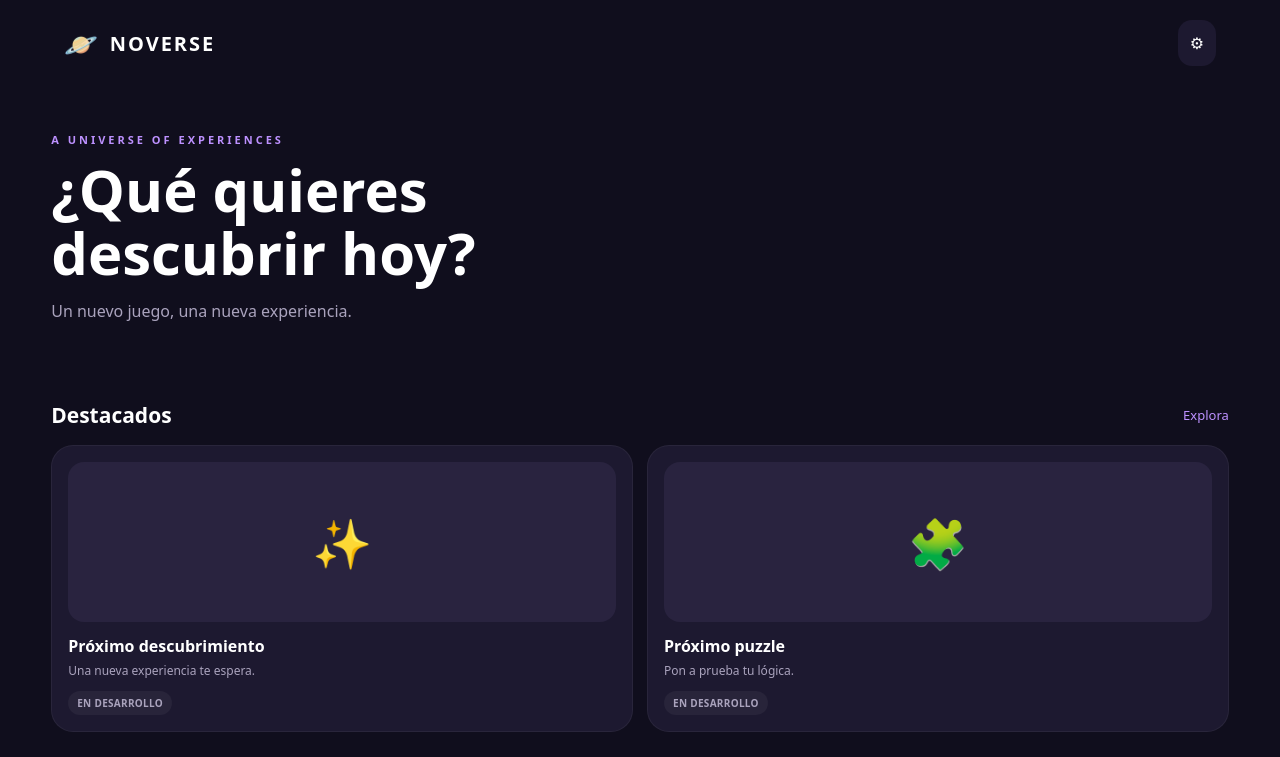
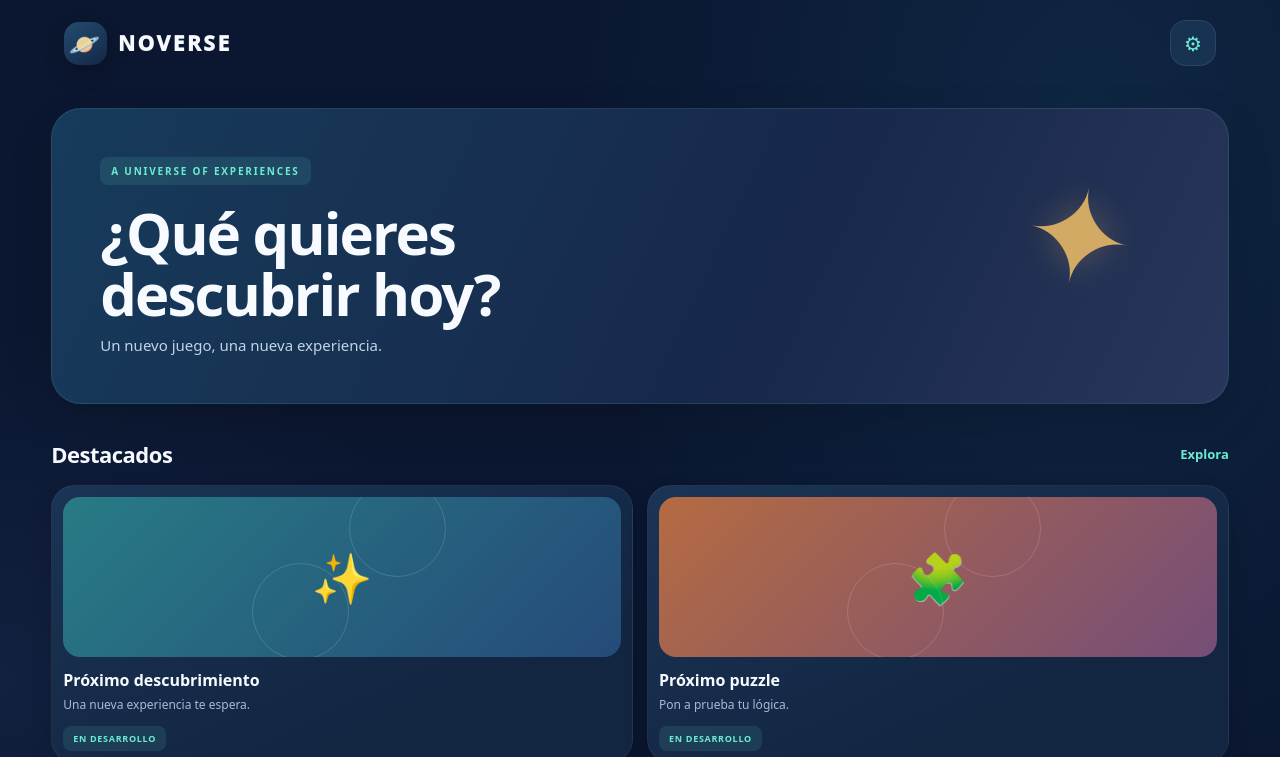
Before and after one commit to jhooni467/Noverse, a plain HTML site: page index.html in a window 1280 px wide. Shown: the top 757 px of the page. Drawn offline with Linux system fonts and the light colour scheme.

Commit message:
Give NOVERSE a distinct colorful game-universe visual identity

```diff
--- a/css/styles.css
+++ b/css/styles.css
@@ -1,27 +1,30 @@
 :root {
-  --background: #100e1d;
-  --surface: #1d1930;
-  --surface-light: #29233f;
-  --primary: #bd91ff;
-  --text: #ffffff;
-  --muted: #aaa3bd;
-  --radius: 22px;
+  --background: #0b1730;
+  --surface: #142746;
+  --surface-light: #20395c;
+  --primary: #6cebd2;
+  --secondary: #ffbd59;
+  --text: #f7fbff;
+  --muted: #a9bbd4;
+  --radius: 24px;
 }
 
 * { box-sizing: border-box; }
-
 [hidden] { display: none !important; }
 
 body {
   margin: 0;
   min-height: 100vh;
-  background: var(--background);
   color: var(--text);
   font-family: system-ui, sans-serif;
+  background:
+    radial-gradient(ellipse at 85% 8%, #16456b55 0, transparent 32rem),
+    radial-gradient(ellipse at 0% 42%, #263b6b44 0, transparent 30rem),
+    var(--background);
 }
 
 button { font: inherit; color: inherit; cursor: pointer; }
-button:focus-visible { outline: 3px solid var(--primary); outline-offset: 3px; }
+button:focus-visible { outline: 3px solid var(--secondary); outline-offset: 3px; }
 
 .topbar {
   display: flex;
@@ -33,48 +36,108 @@ button:focus-visible { outline: 3px solid var(--primary); outline-offset: 3px; }
 .brand {
   display: flex;
   align-items: center;
-  gap: 10px;
-  font-weight: 900;
-  letter-spacing: 2px;
+  gap: 11px;
+  font-size: 21px;
+  font-weight: 950;
+  letter-spacing: 2.5px;
+}
+
+.brand-icon {
+  display: grid;
+  place-items: center;
+  width: 43px;
+  height: 43px;
+  border-radius: 15px;
+  background: linear-gradient(145deg, #244c70, #142746);
+  font-size: 25px;
+  box-shadow: 0 7px 22px #0003;
+}
+
+.settings {
+  width: 46px;
+  height: 46px;
+  border: 1px solid #ffffff16;
+  border-radius: 16px;
+  background: #183252;
+  color: var(--primary);
   font-size: 20px;
 }
 
-.brand-icon { font-size: 27px; }
+.main-content { width: min(1200px, 92%); margin: auto; }
 
-.settings {
-  background: var(--surface);
-  border: 0;
-  border-radius: 14px;
-  padding: 12px;
+.welcome {
+  position: relative;
+  overflow: hidden;
+  margin: 22px 0 35px;
+  padding: clamp(25px, 5vw, 48px);
+  border: 1px solid #8debd51c;
+  border-radius: 30px;
+  background: linear-gradient(115deg, #173b5b, #17284a 62%, #29365b);
+  box-shadow: 0 18px 45px #0002;
 }
 
-.main-content { width: min(1200px, 92%); margin: auto; }
-.welcome { padding: 35px 0; }
+.welcome::after {
+  content: "✦";
+  position: absolute;
+  right: 8%;
+  top: 12%;
+  color: #ffca68;
+  font-size: clamp(65px, 14vw, 130px);
+  opacity: .8;
+  transform: rotate(12deg);
+  text-shadow: 0 0 35px #ffca6855;
+}
 
 .eyebrow {
+  position: relative;
+  z-index: 1;
+  display: inline-block;
+  margin: 0;
+  padding: 7px 11px;
+  border-radius: 8px;
+  background: #6cebd21b;
   color: var(--primary);
-  font-size: 11px;
-  letter-spacing: 3px;
-  font-weight: 800;
+  font-size: 10px;
+  font-weight: 900;
+  letter-spacing: 1.8px;
 }
 
 .welcome h1 {
+  position: relative;
+  z-index: 1;
+  max-width: 650px;
+  margin: 17px 0 10px;
   font-size: clamp(34px, 6vw, 58px);
-  line-height: 1.08;
-  margin: 12px 0;
+  line-height: 1.06;
+  letter-spacing: -1.8px;
 }
 
-.welcome p:last-child { color: var(--muted); }
+.welcome p:last-child {
+  position: relative;
+  z-index: 1;
+  margin: 0;
+  color: #c1d3e8;
+  font-size: 15px;
+}
 
 .section-heading {
   display: flex;
   align-items: center;
   justify-content: space-between;
-  margin: 28px 0 16px;
+  margin: 30px 0 16px;
 }
 
-.section-heading h2 { font-size: 21px; margin: 0; }
-.section-heading span { color: var(--primary); font-size: 13px; }
+.section-heading h2 {
+  margin: 0;
+  font-size: 22px;
+  letter-spacing: -.5px;
+}
+
+.section-heading span {
+  color: var(--primary);
+  font-size: 13px;
+  font-weight: 700;
+}
 
 .featured-grid, .games-grid {
   display: grid;
@@ -85,38 +148,65 @@ button:focus-visible { outline: 3px solid var(--primary); outline-offset: 3px; }
 .game-card {
   min-width: 0;
   overflow: hidden;
-  background: var(--surface);
+  padding: 11px;
+  border: 1px solid #b6d9ff12;
   border-radius: var(--radius);
-  padding: 16px;
-  border: 1px solid #ffffff0d;
-  transition: transform .2s ease, background .2s ease;
+  background: linear-gradient(155deg, #1b3455, #122541 75%);
+  box-shadow: 0 9px 22px #0002;
+  transition: transform .2s ease, border-color .2s ease;
 }
 
+.game-card[role="button"] { cursor: pointer; }
+.game-card[role="button"]:hover { border-color: #6cebd277; transform: translateY(-3px); }
 .game-card:active { transform: scale(.98); }
 
 .game-art {
-  min-height: 110px;
+  position: relative;
   display: grid;
+  min-height: 112px;
   place-items: center;
-  border-radius: 16px;
-  font-size: 48px;
-  background: var(--surface-light);
+  overflow: hidden;
+  border-radius: 17px;
   margin-bottom: 13px;
+  background: linear-gradient(135deg, #287b85, #254b79);
+  font-size: 49px;
 }
 
-.game-card h3 { font-size: 16px; margin: 0 0 5px; }
-.game-card p { color: var(--muted); font-size: 12px; margin: 0; }
+.game-card:nth-child(2n) .game-art {
+  background: linear-gradient(135deg, #b56b42, #754d78);
+}
+
+.game-card:nth-child(3n) .game-art {
+  background: linear-gradient(135deg, #526fbd, #327e91);
+}
+
+.game-art::before, .game-art::after {
+  content: "";
+  position: absolute;
+  width: 95px;
+  height: 95px;
+  border: 1px solid #ffffff25;
+  border-radius: 50%;
+}
+
+.game-art::before { transform: translate(-42px, 35px); }
+.game-art::after { transform: translate(55px, -48px); }
+.game-art { isolation: isolate; }
+.game-art::first-letter { filter: drop-shadow(0 5px 5px #0004); }
+
+.game-card h3 { margin: 0 0 6px; font-size: 16px; line-height: 1.25; }
+.game-card p { margin: 0; color: var(--muted); font-size: 12px; line-height: 1.45; }
 
 .game-status {
   display: inline-block;
-  margin-top: 12px;
-  padding: 5px 9px;
-  border-radius: 20px;
-  background: #ffffff0c;
-  color: var(--muted);
-  font-size: 10px;
-  font-weight: 700;
-  letter-spacing: .3px;
+  margin-top: 13px;
+  padding: 6px 10px;
+  border-radius: 8px;
+  background: #6cebd21a;
+  color: var(--primary);
+  font-size: 9px;
+  font-weight: 900;
+  letter-spacing: .7px;
 }
 
 .categories {
@@ -126,33 +216,33 @@ button:focus-visible { outline: 3px solid var(--primary); outline-offset: 3px; }
   padding: 3px 0 15px;
   scrollbar-width: none;
 }
-
 .categories::-webkit-scrollbar { display: none; }
 
 .category {
   flex-shrink: 0;
-  background: var(--surface);
-  border: 0;
-  border-radius: 30px;
-  padding: 10px 17px;
+  padding: 10px 16px;
+  border: 1px solid #b6d9ff17;
+  border-radius: 12px;
+  background: #142746;
   color: var(--muted);
   font-size: 13px;
+  font-weight: 650;
 }
 
 .category.active {
+  border-color: var(--primary);
   background: var(--primary);
-  color: #211431;
-  font-weight: 800;
+  color: #082c3a;
+  font-weight: 900;
 }
 
 footer {
-  text-align: center;
   padding: 45px 10px;
   color: var(--muted);
+  text-align: center;
   font-size: 12px;
 }
-
-footer span { color: var(--primary); font-weight: 900; letter-spacing: 3px; }
+footer span { color: var(--primary); font-weight: 950; letter-spacing: 3px; }
 
 /* Pantalla independiente para cada minijuego */
 .game-screen {
@@ -170,21 +260,15 @@ footer span { color: var(--primary); font-weight: 900; letter-spacing: 3px; }
   min-height: 54px;
 }
 
-.game-topbar h1 {
-  margin: 0;
-  font-size: clamp(18px, 3vw, 24px);
-  text-align: center;
-}
-
+.game-topbar h1 { margin: 0; font-size: clamp(18px, 3vw, 24px); text-align: center; }
 .game-back {
   width: 44px;
   height: 44px;
-  border: 0;
+  border: 1px solid #ffffff18;
   border-radius: 14px;
   background: var(--surface);
   font-size: 25px;
 }
-
 .game-brand-mark { text-align: right; font-size: 24px; }
 .game-root { width: 100%; min-height: calc(100dvh - 115px); padding-top: 20px; }
 .game-error { max-width: 460px; margin: 15vh auto; color: var(--muted); text-align: center; line-height: 1.6; }
@@ -198,9 +282,9 @@ footer span { color: var(--primary); font-weight: 900; letter-spacing: 3px; }
   width: max-content;
   max-width: calc(100% - 32px);
   padding: 12px 18px;
-  border: 1px solid #ffffff18;
-  border-radius: 16px;
-  background: var(--surface-light);
+  border: 1px solid #ffffff25;
+  border-radius: 14px;
+  background: #20395c;
   color: var(--text);
   font-size: 13px;
   box-shadow: 0 10px 35px #0005;
@@ -218,9 +302,8 @@ body.game-is-open { overflow: hidden; }
 }
 
 @media (orientation: landscape) and (max-height: 500px) {
-  .welcome { padding: 12px 0; }
-  .welcome h1 { font-size: 32px; }
-  .featured-grid { grid-template-columns: repeat(2, 1fr); }
+  .welcome { padding: 18px 28px; }
+  .welcome h1 { font-size: 34px; }
 }
 
 @media (prefers-reduced-motion: reduce) {
```
